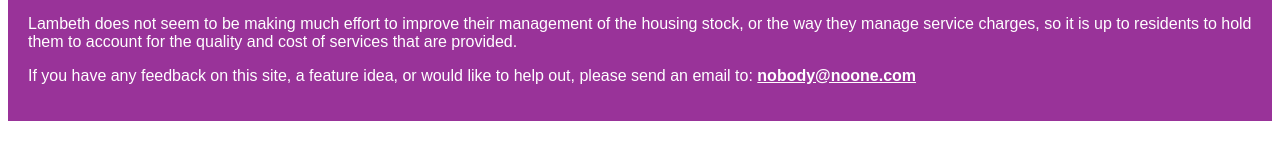
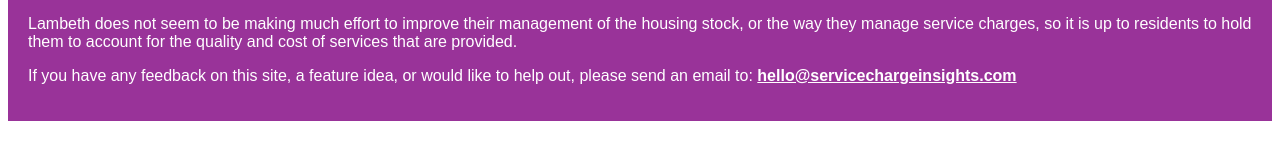
Before and after one commit to ajross/ServiceChargerator, a React (Create React App) app: page /#/about in a window 1280 px wide. Shown: the part 433-590 px from the top of the page. Built offline with nearby package versions, Linux system fonts and the light colour scheme.

Commit message:
Fix email address, domain, and csv data

```diff
--- a/package.json
+++ b/package.json
@@ -13,7 +13,7 @@
     "react-scripts": "5.0.1",
     "web-vitals": "^2.1.4"
   },
-  "homepage": "http://www.servicechargeinsights.com",
+  "homepage": "http://servicechargeinsights.com",
   "scripts": {
     "start": "react-scripts start",
     "build": "react-scripts build",
--- a/src/pages/About.js
+++ b/src/pages/About.js
@@ -20,7 +20,7 @@
                Sadly, high service charges often make it difficult to find a buyer.</p>
             <p>Lambeth does not seem to be making much effort to improve their management of the housing stock, or the way they manage service charges, so it is up to residents to
                hold them to account for the quality and cost of services that are provided.</p>
-            <p>If you have any feedback on this site, a feature idea, or would like to help out, please send an email to: <a href="mailto:hello@servicechargeinsights.com?subject=Service Chargerator Feedback">nobody@noone.com</a></p>
+            <p>If you have any feedback on this site, a feature idea, or would like to help out, please send an email to: <a href="mailto:hello@servicechargeinsights.com?subject=Service Chargerator Feedback">hello@servicechargeinsights.com</a></p>
           </div>
         </div>
       </main>
--- a/src/pages/SubmittingData.js
+++ b/src/pages/SubmittingData.js
@@ -17,7 +17,7 @@
             <p>This site is only as good as the data we have available.  We need your help to provide service charge data across the borough.</p>
             <p>Only one person from each block needs to send us their data, and we can calculate the charges per flat using the same formula as Lambeth uses.</p>
             <p>To submit your data, scan or take a photo of the <strong>Actual</strong> (not the estimate) service charge invoice that you were sent by Lambeth in September.</p>
-            <p>Email these images to <a href="mailto:hello@servicechargeinsights.com?subject=Service Charge Data">nobody@noone.com</a>.</p>
+            <p>Email these images to <a href="mailto:hello@servicechargeinsights.com?subject=Service Charge Data">hello@servicechargeinsights.com</a>.</p>
             <p>You are welcome to mask off the Property Address, Invoice Number, Account Number, and Property Reference Number.</p>
             <p>The sections in the red boxes must be clearly visible or we will not be able to use the data.</p>
         </div>
```
Also changed, not shown: public/charges.csv.
